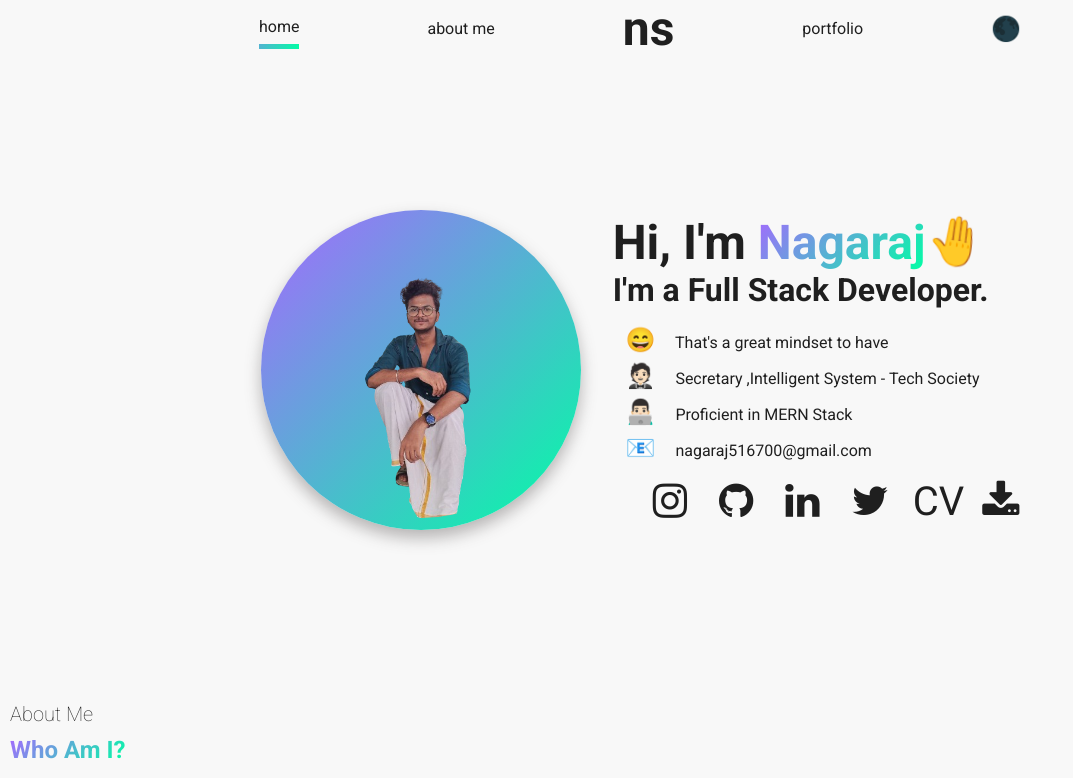
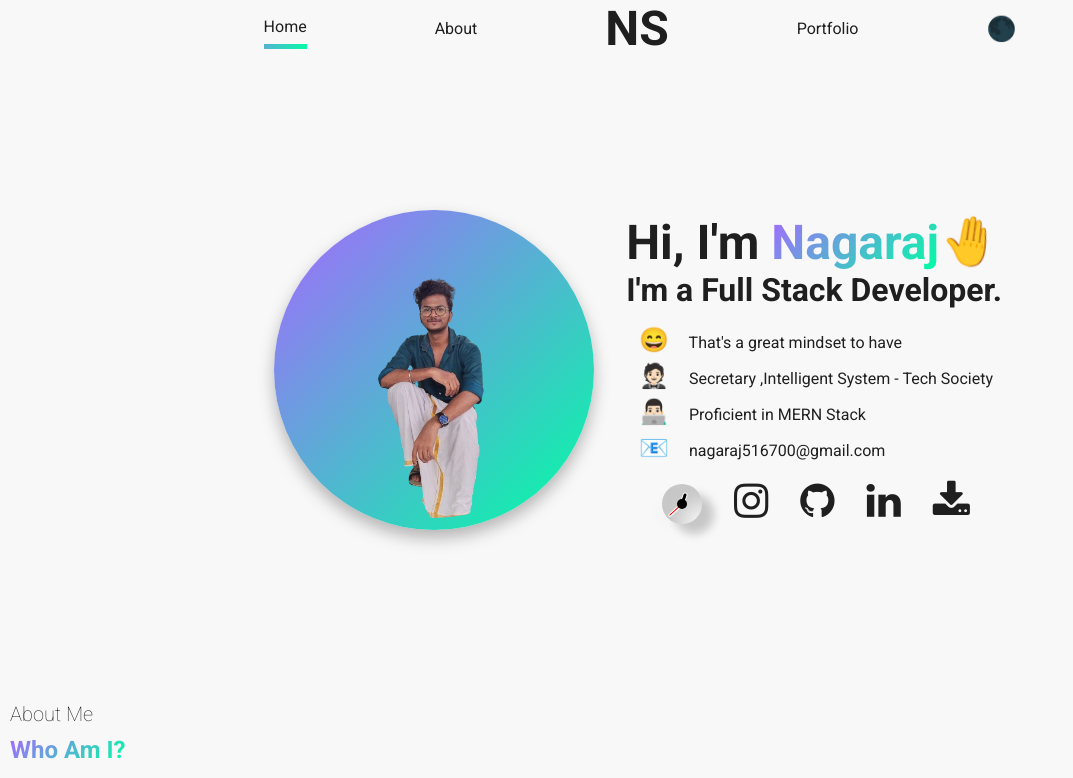
Before and after one commit to nagaraj6618/protfolio-nagaraj, a React (Create React App) app: page / in a window 1280 px wide. Shown: the top 778 px of the page, without its empty margins (0-1073 px from the left). Built offline with nearby package versions, Linux system fonts and the light colour scheme; the HTML template or start-up script is replaced by a standard one.

Commit message:
About page added

```diff
--- /dev/null
+++ b/src/components/ClockComponent/Clock.js
@@ -0,0 +1,22 @@
+import React from 'react'
+
+function Clock({hourRatio, minuteRatio, secondRatio}) {
+
+
+
+
+    return (
+
+      <div className="clock">
+        <div className="hand hour" style={{transform: `translate(-50%) rotate(${hourRatio * 360}deg)`}}></div>
+        <div className="hand minute"style={{transform: `translate(-50%) rotate(${minuteRatio * 360}deg)`}}  ></div>
+        <div className="hand second"style={{transform: `translate(-50%) rotate(${secondRatio * 360}deg)`}}  ></div>
+
+    </div>
+
+    )
+
+}
+
+
+export default Clock
--- /dev/null
+++ b/src/components/ClockComponent/ClockComponent.jsx
@@ -0,0 +1,32 @@
+import React, { useState, useEffect } from 'react';
+import './clock.css';
+import Clock from './Clock';
+
+const ClockComponent = () => {
+  const [secondRatio, setSecondRatio] = useState(0);
+  const [minuteRatio, setMinuteRatio] = useState(0);
+  const [hourRatio, setHourRatio] = useState(0);
+
+  useEffect(() => {
+    const interval = setInterval(() => {
+      setClock();
+    }, 1000);
+
+    return () => clearInterval(interval);
+  }, []);
+
+  const setClock = () => {
+    const currentDate = new Date();
+    const secondRatio = currentDate.getSeconds() / 60;
+    const minuteRatio = (secondRatio + currentDate.getMinutes()) / 60;
+    const hourRatio = (minuteRatio + currentDate.getHours()) / 12;
+
+    setSecondRatio(secondRatio);
+    setMinuteRatio(minuteRatio);
+    setHourRatio(hourRatio);
+  };
+
+  return <Clock secondRatio={secondRatio} minuteRatio={minuteRatio} hourRatio={hourRatio} />;
+};
+
+export default ClockComponent;
--- /dev/null
+++ b/src/components/ClockComponent/clock.css
@@ -0,0 +1,130 @@
+
+.clock {
+  margin-top: 6px;
+  width:40px;
+  height: 40px;
+  /* background-color: rgba(255,255,255,0.8); */
+  border-radius: 50%;
+  /* border: 4px solid white; */
+  box-shadow:  -8px 8px 5px rgba(225,225,225,0.05),
+       12px 10px 10px rgba(0,0,0,0.2),
+       inset -8px -8px 15px rgba(225,225,225,0.05),
+       inset 20px 20px 20px rgba(0,0,0,0.2);
+  position: relative;
+ cursor: pointer;
+}
+.clock::after {
+  content: '';
+  height: 10px;
+  width: 10px;
+  border-radius: 50%;
+  background-color: black;
+  position: absolute;
+  top: 50%;
+  left: 50%;
+  transform: translateX(-50%) translateY(-50%);
+  z-index: 11;
+}
+
+.clock .number {
+  --roation: 0;
+  position: absolute;
+  width: 100%;
+  height: 100%;
+  text-align: center;
+  transform: rotate(var(--roation));
+
+  font-size: 1.5rem;
+ padding: 18px;
+}
+
+.number::before{
+  content: '';
+  position: absolute;
+  top: 0;
+  left: 50%;
+  transform: translateX(-50%);
+  width: 2px;
+  height: 15px;
+  background-color: black;
+}
+
+.clock .number1 {--roation: 30deg}
+.clock .number2 {--roation: 60deg}
+.clock .number3 {--roation: 90deg}
+.clock .number4 {--roation: 120deg}
+.clock .number5 {--roation: 150deg}
+.clock .number6 {--roation: 180deg}
+.clock .number7 {--roation: 210deg}
+.clock .number8 {--roation: 240deg}
+.clock .number9 {--roation: 270deg}
+.clock .number10 {--roation: 300deg}
+.clock .number11 {--roation: 330deg}
+
+.number1 div{
+  transform: rotate(-30deg);
+}
+
+.number2 div{
+  transform: rotate(-60deg);
+}
+.number3 div{
+  transform: rotate(-90deg);
+}
+.number4 div{
+  transform: rotate(-120deg);
+}
+.number5 div{
+  transform: rotate(-150deg);
+}
+.number6 div{
+  transform: rotate(-180deg);
+
+}
+.number7 div{
+  transform: rotate(-210deg);
+}
+.number8 div{
+  transform: rotate(-240deg);
+}
+.number9 div{
+  transform: rotate(-270deg);
+}
+.number10 div{
+  transform: rotate(-300deg);
+}
+.number11 div{
+  transform: rotate(-330deg);
+}
+
+
+.clock .hand {
+  /* --roation:0; */
+  position: absolute;
+  bottom: 50%;
+  left: 50%;
+
+  border: 1px solid white;
+  border-top-right-radius: 10px;
+  border-top-left-radius: 10px;
+  background-color: black;
+  transform-origin: bottom;
+  /* transform: translate(-50%) rotate(calc(var(--roation)* 1deg)); */
+  z-index: 10;
+}
+
+.clock .hand.second {
+  width: 3px;
+  height: 45%;
+  background-color: red;
+}
+.clock .hand.minute {
+  width: 3px;
+  height: 40%;
+  background-color: black;
+}
+.clock .hand.hour {
+  width: 5px;
+  height: 30%;
+  background-color: black;
+}
--- a/src/components/Navbar.js
+++ b/src/components/Navbar.js
@@ -12,7 +12,7 @@ const links = [
         active: 'home'
     },
     {
-        name: 'About Me',
+        name: 'About',
         to: '/about',
         active: 'about'
     },
@@ -37,7 +37,7 @@ export default function Navbar({darkMode, handleClick}) {
         <Box component={'nav'} width={'100%'}>
             <Box component={'ul'} display={'flex'} justifyContent={'center'} alignItems={'center'}
                  gap={{xs: '2rem', md: '8rem'}}
-                 textTransform={'lowercase'} fontSize={'1rem'}>
+                  fontSize={'1rem'}>
                 {links.map((link, index) => (
                     <Box key={index} component={'li'} className={(link.active === active && !link.type) && Style.active}
                          sx={{borderImageSource: info.gradient}}>
--- a/src/components/about/AboutComponent.jsx
+++ b/src/components/about/AboutComponent.jsx
@@ -17,7 +17,7 @@ const AboutComponent = () => {
             <ul className='skills-container'>
     <span className='skills-name' style={{ background: info.gradient, WebkitBackgroundClip: 'text', WebkitTextFillColor: 'transparent' }}>Skills</span>
     {info.skills.proficientWith.map((skill, index) => (
-        <li key={skill} className='fade-in'>
+        <li key={index} className='fade-in'>
             <span className="skill-name">{skill.name}</span>
             <div className="skill-level">
                 <div className="skill-level-bar" style={{ width: `${skill.level}px` }}></div>
--- a/src/components/home/Home.js
+++ b/src/components/home/Home.js
@@ -8,11 +8,13 @@ import { Box } from "@mui/material";
 import { info } from "../../info/Info";
 import resumePDF from "../../img/nagaraj.pdf"
 import AboutComponent from '../about/AboutComponent'
+import ClockComponent from '../ClockComponent/ClockComponent';
 
 export default function Home() {
 
    return (
       <React.Fragment>
+         <div ></div>
          <Box component={'main'} display={'flex'} flexDirection={{ xs: 'column', md: 'row' }} alignItems={'center'}
             justifyContent={'center'} minHeight={'calc(100vh - 175px)'}>
             <Box id='user-image' className={classNames(Style.avatar, Style.shadowed)} alt={'image of developer'} style={{ background: info.gradient }} component={'img'} src={me} width={{ xs: '35vh', md: '40vh' }}
@@ -20,6 +22,7 @@ export default function Home() {
                borderRadius={'50%'} p={'0.75rem'} mb={{ xs: '1rem', sm: 0 }} mr={{ xs: 0, md: '2rem' }} />
             <Box>
                <h1>Hi, I'm <span style={{ background: info.gradient, WebkitBackgroundClip: 'text', WebkitTextFillColor: 'transparent' }}>{info.firstName}</span><span className={Style.hand}>🤚</span>
+
                </h1>
                <h2>I'm {info.position}.</h2>
                <Box component={'ul'} p={'0.8rem'}>
@@ -28,14 +31,16 @@ export default function Home() {
                   ))}
                </Box>
                <Box display={'flex'} gap={'1.5rem'} justifyContent={'center'} fontSize={{ xs: '2rem', md: '2.5rem' }}>
+                  <ClockComponent />
                   {info.socials.map((social, index) => (
                      <SocialIcon key={index} link={social.link} icon={social.icon} label={social.label} />
                   ))}
-                    <a target="_blank" aria-label="Resume"
-                  rel="noopener noreferrer" href={resumePDF} download="Nagaraj-resume">
-                  CV <i className='fa fa-download' aria-hidden="true" />
-               </a>
+                  <a target="_blank" aria-label="Resume"
+                     rel="noopener noreferrer" href={resumePDF} download="Nagaraj-resume">
+                     <i className='fa fa-download' aria-hidden="true" />
+                  </a>
                </Box>
+
 
 
             </Box>
--- a/src/info/Info.js
+++ b/src/info/Info.js
@@ -49,11 +49,7 @@ export const info = {
         }
     ],
     socials: [
-        {
-            link: "https://facebook.com",
-            icon: 'fa fa-hackerrank',
-            label: 'facebook'
-        },
+
         {
             link: "https://www.instagram.com/nagaraj_0618?igsh=YnBmeDRtMGQ5ZjZ1",
             icon: 'fa fa-instagram',
@@ -69,11 +65,7 @@ export const info = {
             icon: "fa fa-linkedin",
             label: 'linkedin'
         },
-        {
-            link: "https://twitter.com",
-            icon: "fa fa-twitter",
-            label: 'twitter'
-        },
+
 
 // Feel free to remove any of these that you don't have. I'll write an FAQ on how to add new ones later, let me know if you have a request for an icon!
 // Just change the links so that they lead to your social profiles.
@@ -82,16 +74,16 @@ export const info = {
     bio: "👋 Hello! I'm Nagaraj S., Passionate Secretary at Saveetha Engineering College's Intelligent Systems in Tech Society. 🎓 I'm adept in Full Stack Development and Arduino projects, dedicated to fostering innovation and collaboration. 💡 I thrive on orchestrating workshops, hackathons, and community outreach to inspire enthusiasts and advance technology. Let's innovate together! 💼 You should hire me!",
     skills:
         {
-            proficientWith: [{ name: 'Javascript', level: 160 },
+            proficientWith: [{ name: 'Javascript', level: 162 },
             { name: 'React', level: 170 },
             { name: 'Node js', level: 175 },
             { name: 'Express js', level: 165 },
-            { name: 'Java programming', level: 160 },
-            { name: 'OOP`s', level: 170 },
+            { name: 'Java programming', level: 161 },
+            { name: 'OOP`s', level: 171 },
             { name: 'git', level: 185 },
             { name: 'github', level: 180 },
             { name: 'html', level: 190 },
-            { name: 'css', level: 185 }],
+            { name: 'css', level: 188 }],
             exposedTo: ['MongoDb', 'Arduino']
         }
     ,
@@ -117,33 +109,33 @@ export const info = {
     ],
     portfolio: [ // This is where your portfolio projects will be detailed
         {
-            title: "Project 1",
-            live: "https://paytonpierce.dev", //this should be a link to the live version of your project, think github pages, netlify, heroku, etc. Or your own domain, if you have it.
-            source: "https://github.com/paytonjewell", // this should be a link to the **repository** of the project, where the code is hosted.
+            title: "Tour App",
+            live: "https://github.com/nagaraj6618/tour-app.git", //this should be a link to the live version of your project, think github pages, netlify, heroku, etc. Or your own domain, if you have it.
+            source: "https://github.com/nagaraj6618/tour-app.git", // this should be a link to the **repository** of the project, where the code is hosted.
             image: mock1
         },
         {
             title: "Project 2",
-            live: "https://paytonpierce.dev",
-            source: "https://github.com/paytonjewell",
+            live: "#",
+            source: "#",
             image: mock2
         },
         {
             title: "Project 3",
-            live: "https://paytonpierce.dev",
-            source: "https://github.com/paytonjewell",
+            live: "#",
+            source: "#",
             image: mock3
         },
         {
             title: "Project 4",
-            live: "https://paytonpierce.dev",
-            source: "https://github.com/paytonjewell",
+            live: "#",
+            source: "#",
             image: mock4
         },
         {
             title: "Project 5",
-            live: "https://paytonpierce.dev",
-            source: "https://github.com/paytonjewell",
+            live: "#",
+            source: "#",
             image: mock5
         }
     ]
```
